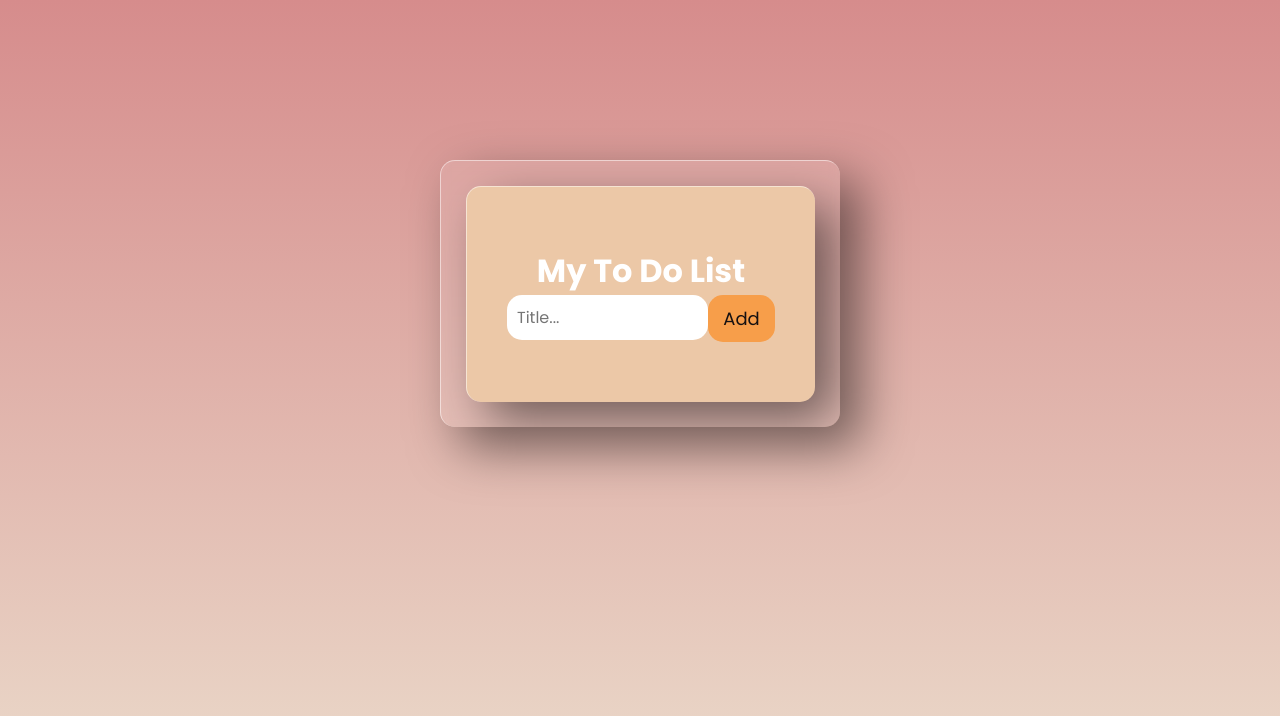
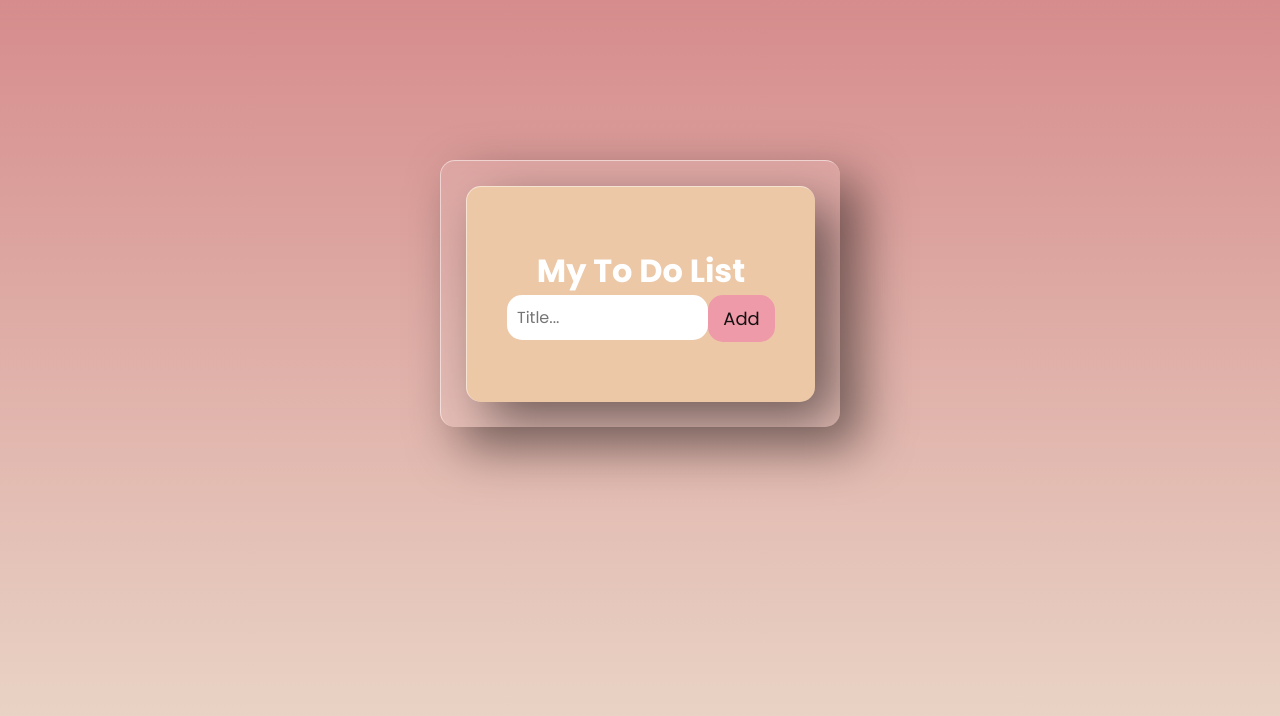
Before and after one commit to hemag462/_todolist_, a plain HTML site: page index.html in a window 1280 px wide. Drawn offline with Linux system fonts and the light colour scheme.

Commit message:
Update style.css

```diff
--- a/style.css
+++ b/style.css
@@ -166,7 +166,7 @@ body{
   .addBtn {
     padding: 10px;
     width: 25%;
-    background: #f79e4a;
+    background: #ee9aa9;
     color: rgb(22, 17, 17);
     float: left;
     text-align: center;
```
